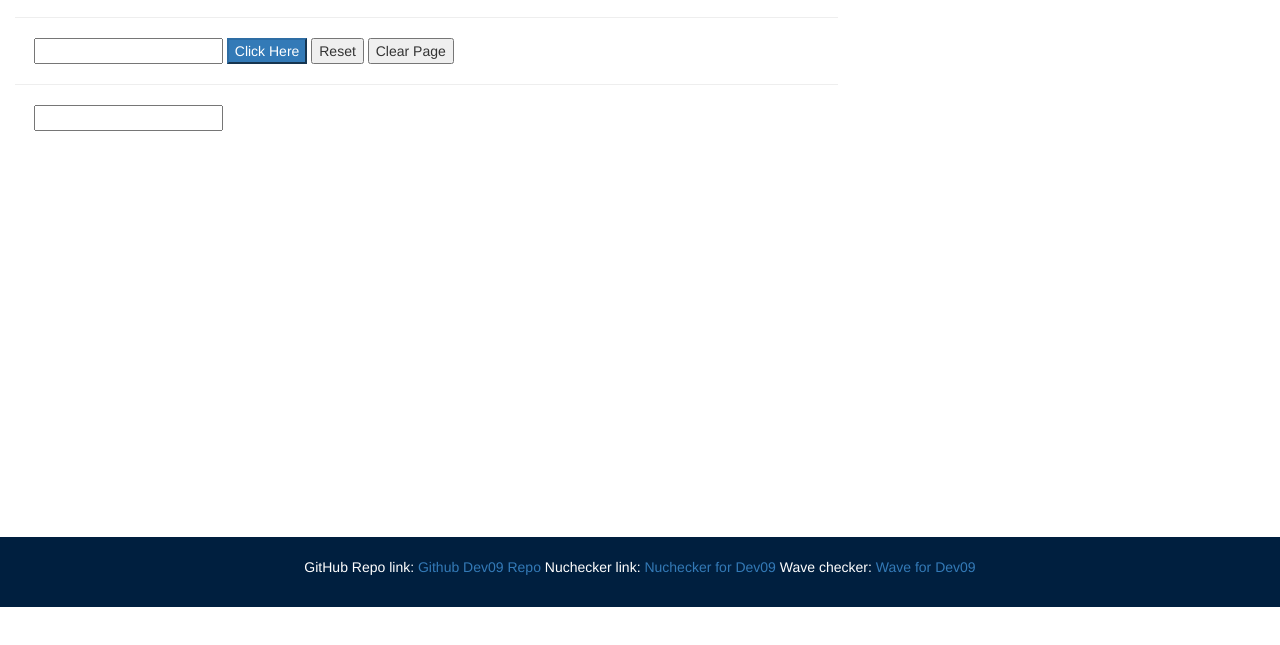
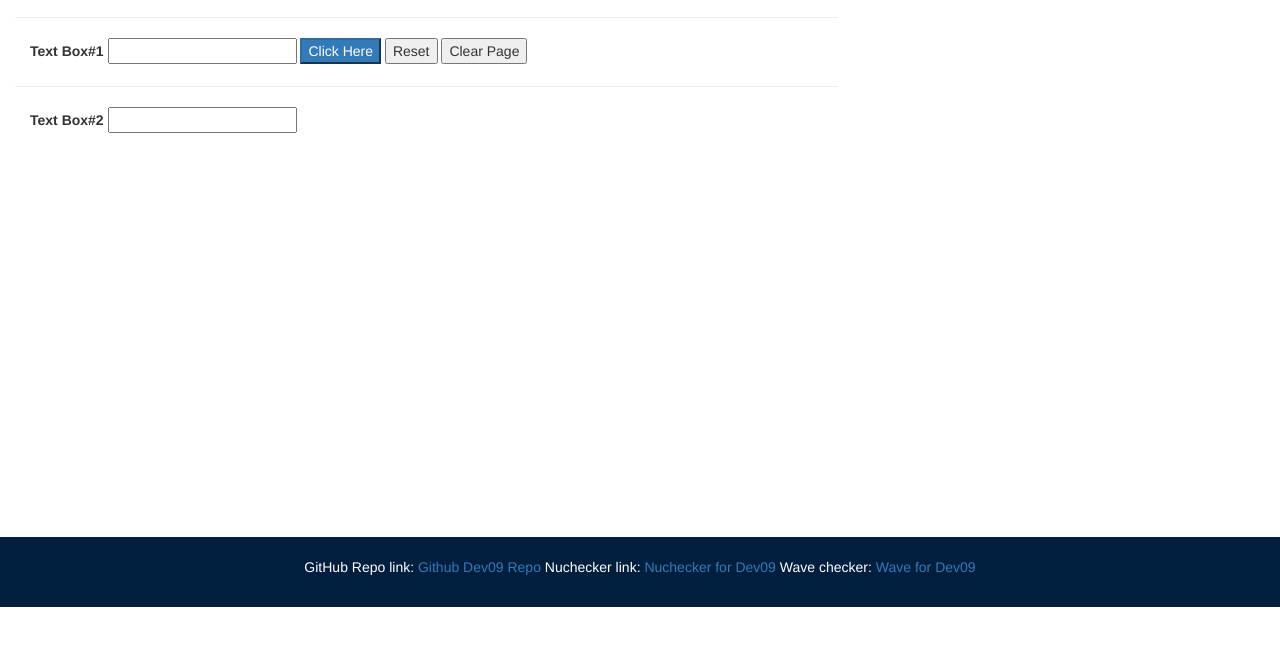
Before and after one commit to bendavis91/Dev09_JqueryInputs-Outputs, a plain HTML site: page index.html in a window 1280 px wide. Shown: the part 115-760 px from the top of the page. Drawn offline with nearby package versions, Linux system fonts and the light colour scheme.

Commit message:
Update index.html

```diff
--- a/index.html
+++ b/index.html
@@ -42,7 +42,7 @@
         <div class="container">
           <form autocomplete="off">
             <!--browser autofill off-->
-            <label id="searchLabel" for="textInput"></label>
+            <label id="searchLabel" for="textInput">Text Box#1</label>
             <input id="textInput" aria-labelledby="searchLabel" />
             <button id="btnSendText" class="btn-primary">Click Here</button>
             <button type="reset">Reset</button>
@@ -57,7 +57,7 @@
         <div class="container">
           <form autocomplete="off">
             <!--browser autofill off-->
-            <label id="searchLabelTwo" for="keyPressInput"></label>
+            <label id="searchLabelTwo" for="keyPressInput">Text Box#2</label>
             <input id="keyPressInput" type="text" aria-labelledby="searchLabelTwo" />
             <div class="output"></div>
           </form>
```
